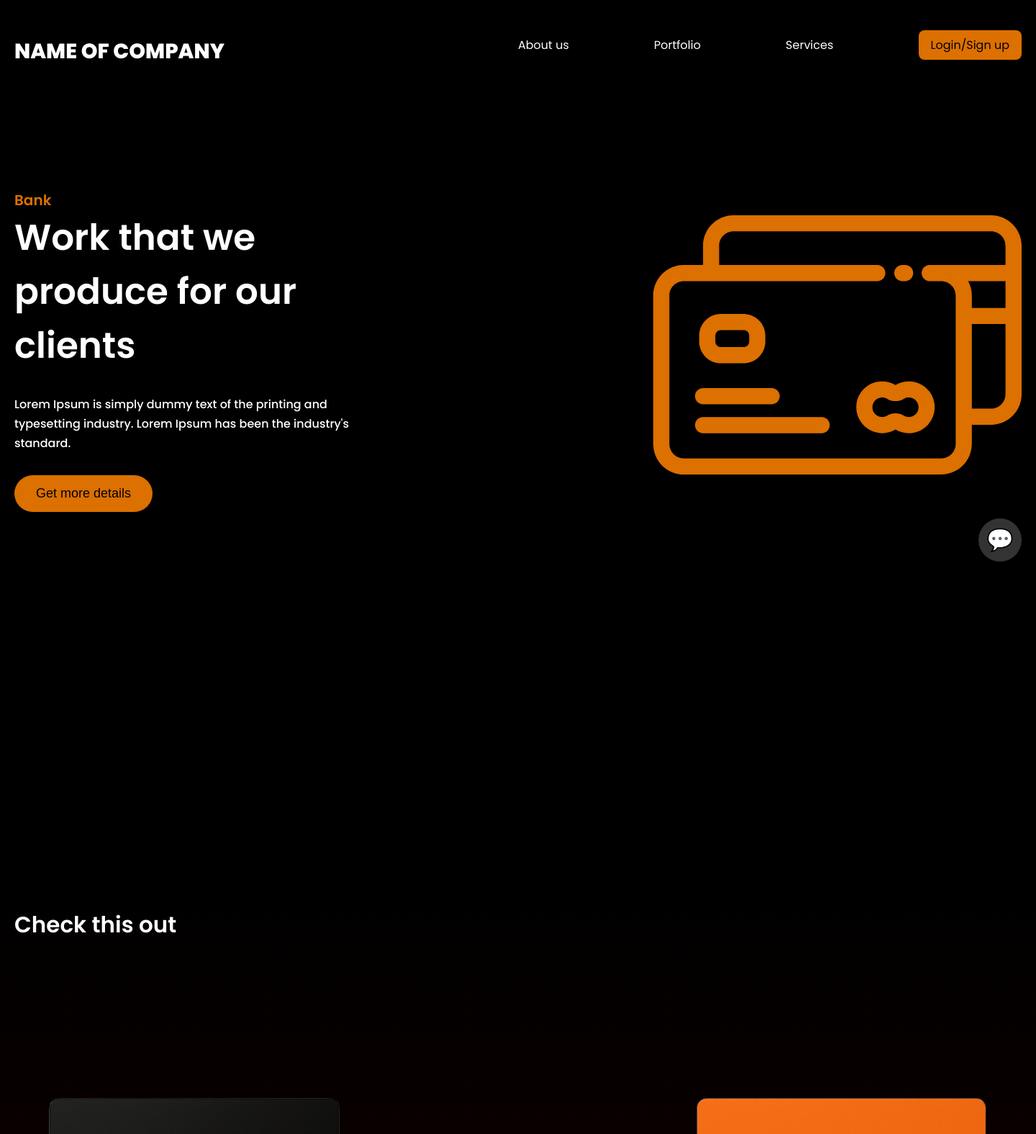
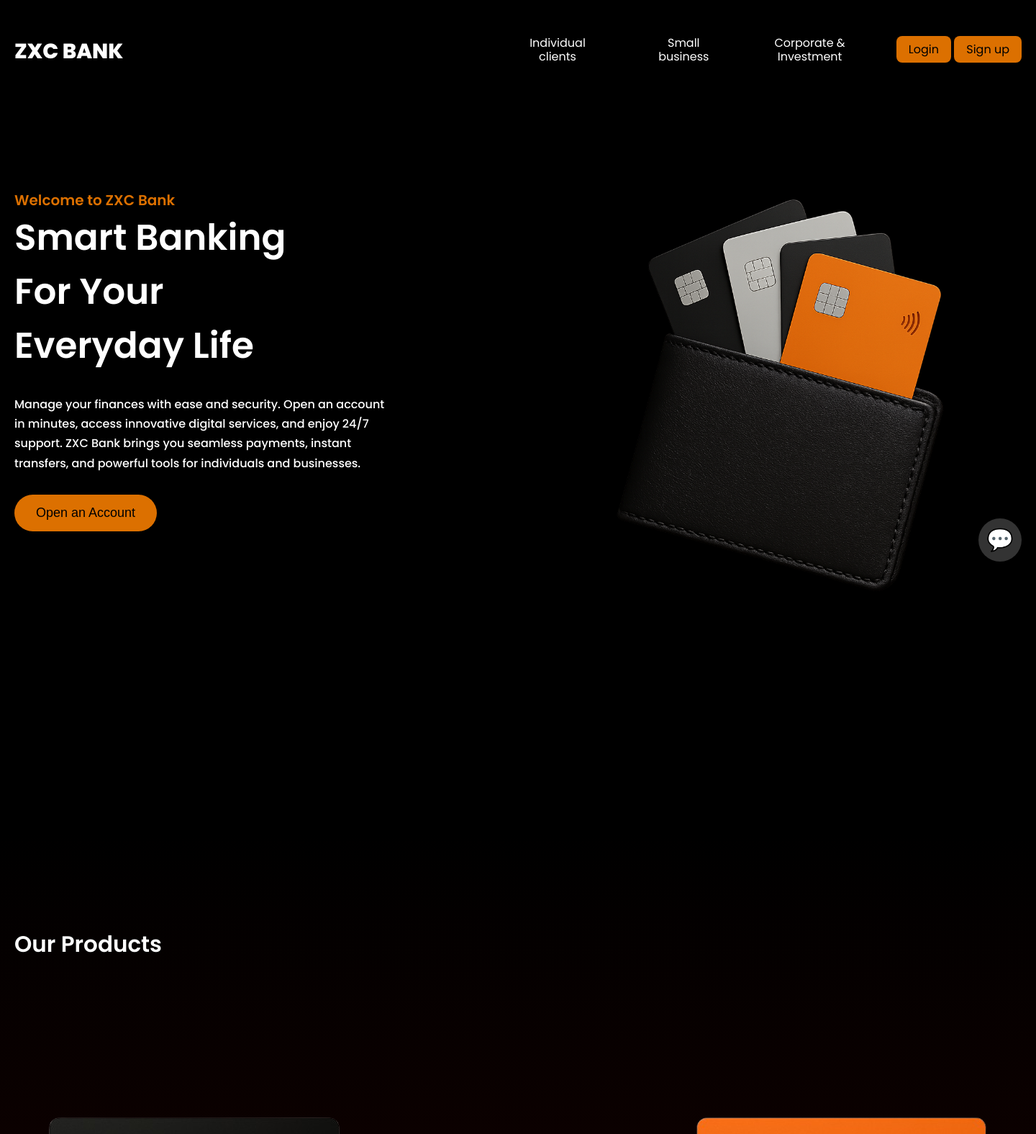
Before and after one commit to sanitaj/website, a PHP site: page / in a window 1440 px wide. Shown: the top 1575 px of the page at 72% size. Run offline with PHP 8.4, Linux system fonts and the light colour scheme.

Commit message:
Add files via upload

```diff
--- a/cards.php
+++ b/cards.php
@@ -1,5 +1,8 @@
 <?php
 session_start();
+ini_set('display_errors', 1);
+ini_set('display_startup_errors', 1);
+error_reporting(E_ALL);
 // var_dump($_SESSION);
 ?>
 <!DOCTYPE html>
--- a/change_password.php
+++ b/change_password.php
@@ -1,5 +1,8 @@
 <?php
 session_start();
+ini_set('display_errors', 1);
+ini_set('display_startup_errors', 1);
+error_reporting(E_ALL);
 if (!isset($_SESSION['user_id'])) {
     header("Location: login.php");
     exit();
--- a/css/style.css
+++ b/css/style.css
@@ -134,7 +134,8 @@ header nav ul li .dropdown li a {
     color: #fff;
     transition: background 0.3s ease, color 0.3s ease;
     border-radius: 8px;
-    text-align: center;
+    text-align: left;
+    max-width: none;
 }
 
 
@@ -174,6 +175,7 @@ header nav ul li .dropdown li a:hover {
     margin: 30px 0;
 }
 
+
 .hero--info .btn {
     background: #DC7000;
     color: #000000;
@@ -183,6 +185,8 @@ header nav ul li .dropdown li a:hover {
     transition: all 0.3s ease;
     font-size: 18px;
 }
+
+
 
 .hero--info .btn:hover {
     cursor: pointer;
@@ -300,12 +304,14 @@ header nav ul li .dropdown li a:hover {
 .footer-links a {
     font-size: 16px;
     font-weight: 600;
-    color: #ffffff;
+    text-transform: uppercase;
+    color: #fff;
     text-decoration: none;
-    transition: 0.3s ease-in-out;
+    transition: text-decoration 0.3s ease-in-out;
 }
 
 .footer-links a:hover {
+    color: #fff;
     text-decoration: underline;
 }
 
@@ -332,19 +338,6 @@ header nav ul li .dropdown li a:hover {
     text-shadow: 1px 1px 3px rgba(0, 0, 0, 0.3); /* Лёгкий эффект тени */
 }
 
-.footer-links a {
-    font-size: 16px;
-    font-weight: 600;
-    text-transform: uppercase; /* Делаем ссылки более заметными */
-    color: rgba(255, 255, 255, 0.8);
-    transition: color 0.3s ease-in-out;
-}
-
-.footer-links a:hover {
-    color: #000000; /* Акцентный цвет при наведении */
-    text-decoration: underline;
-}
-
 #logoutButton {
     background: #DC7000;
     color: #fff;
@@ -360,3 +353,28 @@ header nav ul li .dropdown li a:hover {
     background: #330300;
     transform: scale(1.1);
 }
+
+.parallax-img {
+    width: 650px;      /* увеличенный размер */
+    max-width: 90vw;   /* адаптивность */
+    height: auto;
+    transition: transform 0.3s cubic-bezier(.25,.46,.45,.94);
+    will-change: transform;
+}
+
+/* Только для первого уровня меню */
+header nav > ul > li > a {
+    max-width: 110px;
+    white-space: normal;
+    word-break: break-word;
+    text-align: center;
+    display: inline-block;
+    line-height: 1.2;
+}
+
+/* Для выпадающих ссылок — выравнивание влево */
+header nav ul li .dropdown li a {
+    text-align: left;
+    max-width: none;
+    display: block;
+}
--- a/index.php
+++ b/index.php
@@ -1,49 +1,59 @@
-
 <?php
 session_start();
+ini_set('display_errors', 1);
+ini_set('display_startup_errors', 1);
+error_reporting(E_ALL);
 ?>
 <!DOCTYPE html>
 <html lang="en">
 <head>
     <meta charset="UTF-8">
     <meta name="viewport" content="width=device-width, initial-scale=1.0">
-    <title>Name</title>
+    <title>ZXC Bank</title>
     <link rel="stylesheet" href="css/style.css">
 </head>
-
 <body>
     <div class="wrapper">
         <header class="container">
-            <span class="logo">Name of Company</span>
+            <span class="logo">ZXC Bank</span>
             <nav>
                 <ul>
                     <li>
-                        <a href="#">About us</a>
+                        <a href="#">Individual clients</a>
                         <ul class="dropdown">
-                          <li><a href="#">Our Team</a></li>
-                          <li><a href="#">Our History</a></li>
+                            <li><a href="#">Personal Accounts</a></li>
+                            <li><a href="#">Debit & Credit Cards</a></li>
+                            <li><a href="#">Savings & Deposits</a></li>
+                            <li><a href="#">Digital Banking</a></li>
+                            <li><a href="#">Personal Loans</a></li>
                         </ul>
                     </li>
                     <li>
-                        <a href="#">Portfolio</a>
+                        <a href="#">Small business</a>
                         <ul class="dropdown">
-                          <li><a href="#">Web</a></li>
-                          <li><a href="#">Mobile</a></li>
-                          <li><a href="#">Design</a></li>
+                            <li><a href="#">Business Accounts</a></li>
+                            <li><a href="#">Merchant Services</a></li>
+                            <li><a href="#">Business Loans</a></li>
+                            <li><a href="#">Payroll & HR</a></li>
+                            <li><a href="#">POS Solutions</a></li>
                         </ul>
                     </li>
                     <li>
-                        <a href="#">Services</a>
+                        <a href="#">Corporate & Investment</a>
                         <ul class="dropdown">
-                          <li><a href="#">Consulting</a></li>
-                          <li><a href="#">Support</a></li>
+                            <li><a href="#">Corporate Banking</a></li>
+                            <li><a href="#">Investment Solutions</a></li>
+                            <li><a href="#">Treasury Management</a></li>
+                            <li><a href="#">Trade Finance</a></li>
+                            <li><a href="#">Asset Management</a></li>
                         </ul>
                     </li>
                     <li class="btn">
                         <?php if (isset($_SESSION['user_id'])): ?>
-                            <a id="accountButton" href="Profile.php">Account</a>
+                            <a id="accountButton" href="profile.php">Account</a>
                         <?php else: ?>
-                            <a id="accountButton" href="login.php">Login/Sign up</a>
+                            <a id="loginButton" href="login.php" class="btn-login">Login</a>
+                            <a id="signupButton" href="reg.php" class="btn-signup">Sign up</a>
                         <?php endif; ?>
                     </li>
                 </ul>
@@ -52,48 +62,55 @@ session_start();
 
         <div style="margin-top: 50px;" class="hero container">
             <div class="hero--info">
-                <h2>Bank</h2>
-                <h1>Work that we
-                    produce for our
-                    clients</h1>
-                <p>Lorem Ipsum is simply dummy text of the printing and
-                    typesetting industry. Lorem Ipsum has been the industry's
-                    standard.</p>
-                <button style="margin-bottom: 400px;" class="btn">Get more details</button>
+                <h2>Welcome to ZXC Bank</h2>
+                <h1>
+                    Smart Banking<br>
+                    For Your<br>
+                    Everyday Life
+                </h1>
+                <p>
+                    Manage your finances with ease and security. Open an account in minutes, access innovative digital services, and enjoy 24/7 support.
+                    ZXC Bank brings you seamless payments, instant transfers, and powerful tools for individuals and businesses.
+                </p>
+                <button style="margin-bottom: 400px;" class="btn">Open an Account</button>
             </div>
-            <img src="img/picture4.svg" alt="">
+            <img src="img/19.png" alt="ZXC Bank" class="parallax-img">
         </div>
+
         <div class="container trending">
-            <h3>Check this out</h3>
-
-
+            <h3>Our Products</h3>
             <div class="cards">
-                <img src="img/11.png" alt="Regular">
-                <img src="img/12.png" alt="Junior">
-                <img src="img/13.png" alt="Silver">
-                <img src="img/14.png" alt="Business">
+                <img src="img/11.png" alt="Mobile Banking">
+                <img src="img/12.png" alt="Business Solutions">
+                <img src="img/13.png" alt="Premium Cards">
+                <img src="img/14.png" alt="Investment Tools">
             </div>
         </div>
+
         <div class="container big-text">
-          <p style="margin-bottom: 100px;" >Lorem Ipsum is simply dummy text of the printing and typesetting industry.
-            Lorem Ipsum has been the industry's standard dummy text ever since the 1500s,
-            when an unknown printer took a galley of type and scrambled it to make a type
-            specimen book.</p>
+            <p style="margin-bottom: 100px;">
+                Experience the future of banking. Fast. Secure. Digital.<br>
+                Join thousands of clients who trust ZXC Bank for their personal and business needs.
+            </p>
+        </div>
     </div>
 
-    </div>
     <script src="js/script.js"></script>
     <a href="support.php" class="floating-button">💬</a>
     <footer class="footer">
         <div class="container">
             <div class="footer-content">
-              <p>&copy; 2025 Name of Company. Все права защищены.</p>
-              <p>Лицензия №123456 | <a style="color: white;" href="privacy.php">Политика конфиденциальности</a> | <a style="color: white;" href="terms.php">Условия использования</a></p>
+                <p>&copy; 2025 ZXC Bank. All rights reserved.</p>
+                <p>
+                    License №123456 |
+                    <a style="color: white;" href="privacy.php">Privacy Policy</a> |
+                    <a style="color: white;" href="terms.php">Terms of Use</a>
+                </p>
             </div>
             <div class="footer-links">
-              <a href="#">О нас</a>
-              <a style="margin-left: 30px;" href="#">Контакты</a>
-              <a style="margin-left: 30px;" href="#">Помощь</a>
+                <a href="#">About Us</a>
+                <a style="margin-left: 30px;" href="#">Contact</a>
+                <a style="margin-left: 30px;" href="#">Support</a>
             </div>
             <div class="social-links">
                 <a href="#"><i class='bx bxl-facebook'></i></a>
@@ -102,7 +119,5 @@ session_start();
             </div>
         </div>
     </footer>
-
 </body>
-
 </html>
--- a/js/script.js
+++ b/js/script.js
@@ -36,6 +36,26 @@ document.addEventListener("DOMContentLoaded", function () {
   window.addEventListener("scroll", checkScroll);
 });
 
+// 🔹 Параллакс-эффект для picture4.svg
+document.addEventListener("mousemove", function(e) {
+    const img = document.querySelector('.parallax-img');
+    if (!img) return;
+    // Настрой интенсивность параллакса:
+    const intensity = 20; // меньше — сильнее эффект, больше — слабее
+    const rotateIntensity = 40; // меньше — сильнее вращение
+
+    const x = (window.innerWidth / 2 - e.clientX) / intensity;
+    const y = (window.innerHeight / 2 - e.clientY) / intensity;
+    const rotateY = (window.innerWidth / 2 - e.clientX) / rotateIntensity;
+    const rotateX = (window.innerHeight / 2 - e.clientY) / rotateIntensity;
+
+    img.style.transform = `
+        translate(${x}px, ${y}px)
+        rotateY(${rotateY}deg)
+        rotateX(${-rotateX}deg)
+    `;
+});
+
 let cards = document.querySelectorAll(".block");
 
 function checkScroll() {
--- a/log.php
+++ b/log.php
@@ -1,5 +1,8 @@
 <?php
 session_start();
+ini_set('display_errors', 1);
+ini_set('display_startup_errors', 1);
+error_reporting(E_ALL);
 require 'db.php';
 require_once __DIR__ . '/vendor/autoload.php';
 use RobThree\Auth\TwoFactorAuth;
--- a/login.php
+++ b/login.php
@@ -1,5 +1,8 @@
 <?php
 session_start();
+ini_set('display_errors', 1);
+ini_set('display_startup_errors', 1);
+error_reporting(E_ALL);
 ?>
 <!DOCTYPE html>
 <html lang="en">
@@ -28,7 +31,7 @@ session_start();
 
       <div class="remember-forgot">
         <label><input type="checkbox" name="remember" />Remember me</label>
-        <a href="#">Forgot password?</a>
+        <a href="forgot_pass.php">Forgot password?</a>
       </div>
 
       <button type="submit" class="btn">Login</button>
--- a/reg.php
+++ b/reg.php
@@ -1,5 +1,8 @@
 <?php
 session_start();
+ini_set('display_errors', 1);
+ini_set('display_startup_errors', 1);
+error_reporting(E_ALL);
 ?>
 <!DOCTYPE html>
 <html lang="en">
--- a/register.php
+++ b/register.php
@@ -1,5 +1,8 @@
 <?php
 session_start();
+ini_set('display_errors', 1);
+ini_set('display_startup_errors', 1);
+error_reporting(E_ALL);
 require 'db.php'; // Предполагается, что в db.php создается объект $conn для PDO
 
 if ($_SERVER["REQUEST_METHOD"] == "POST") {
--- a/save_card.php
+++ b/save_card.php
@@ -1,5 +1,8 @@
 <?php
 session_start();
+ini_set('display_errors', 1);
+ini_set('display_startup_errors', 1);
+error_reporting(E_ALL);
 require 'db.php';
 
 if (!isset($_SESSION['user_id'])) {
```
Also changed, not shown: account.php (+7 -4 lines), db.php (+13 -6 lines), profile.php (+6 -3 lines), css/img/19.png (added), img/19.png (added). Lines whose indentation alone changed are shown as unchanged.
